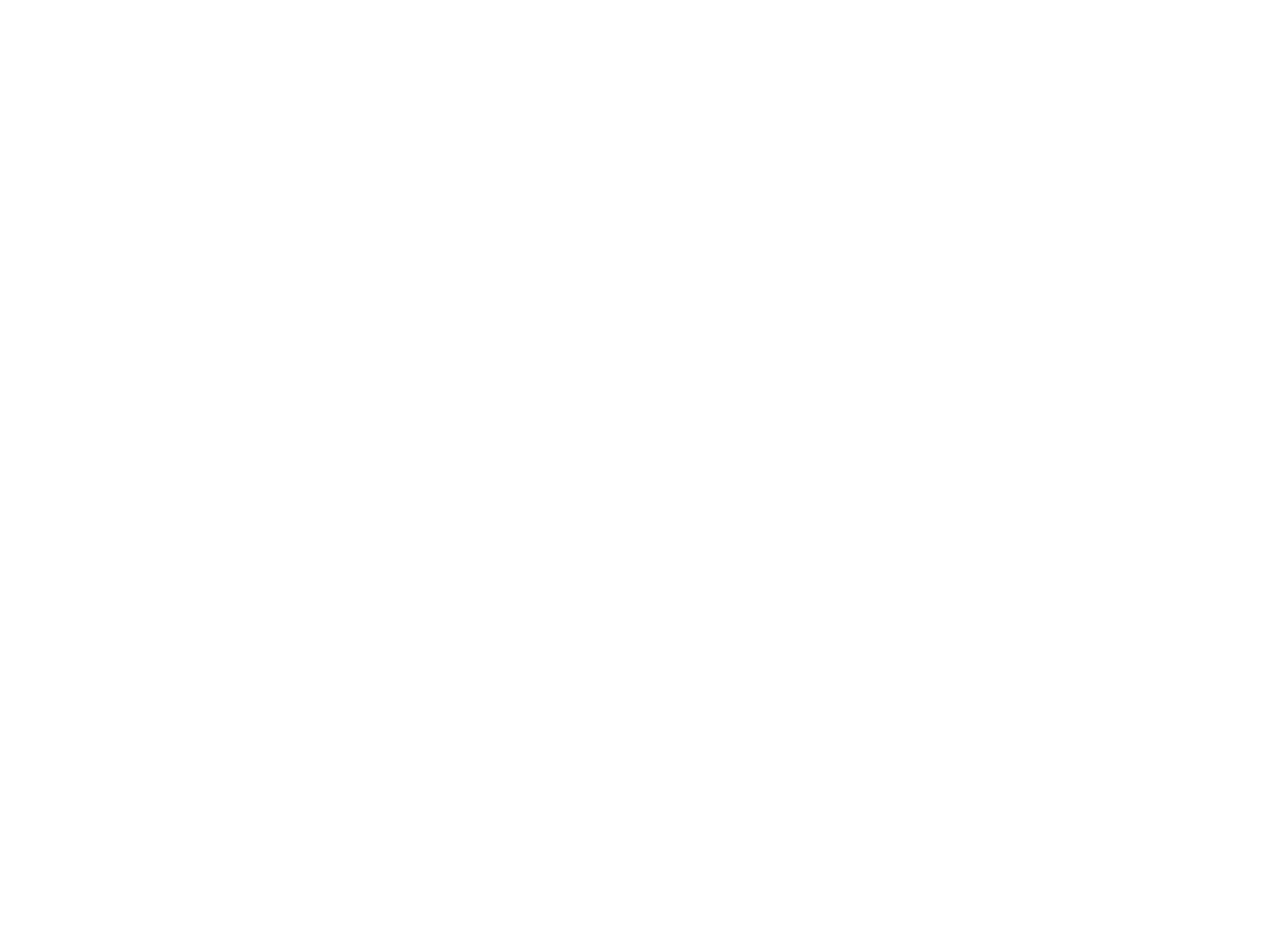
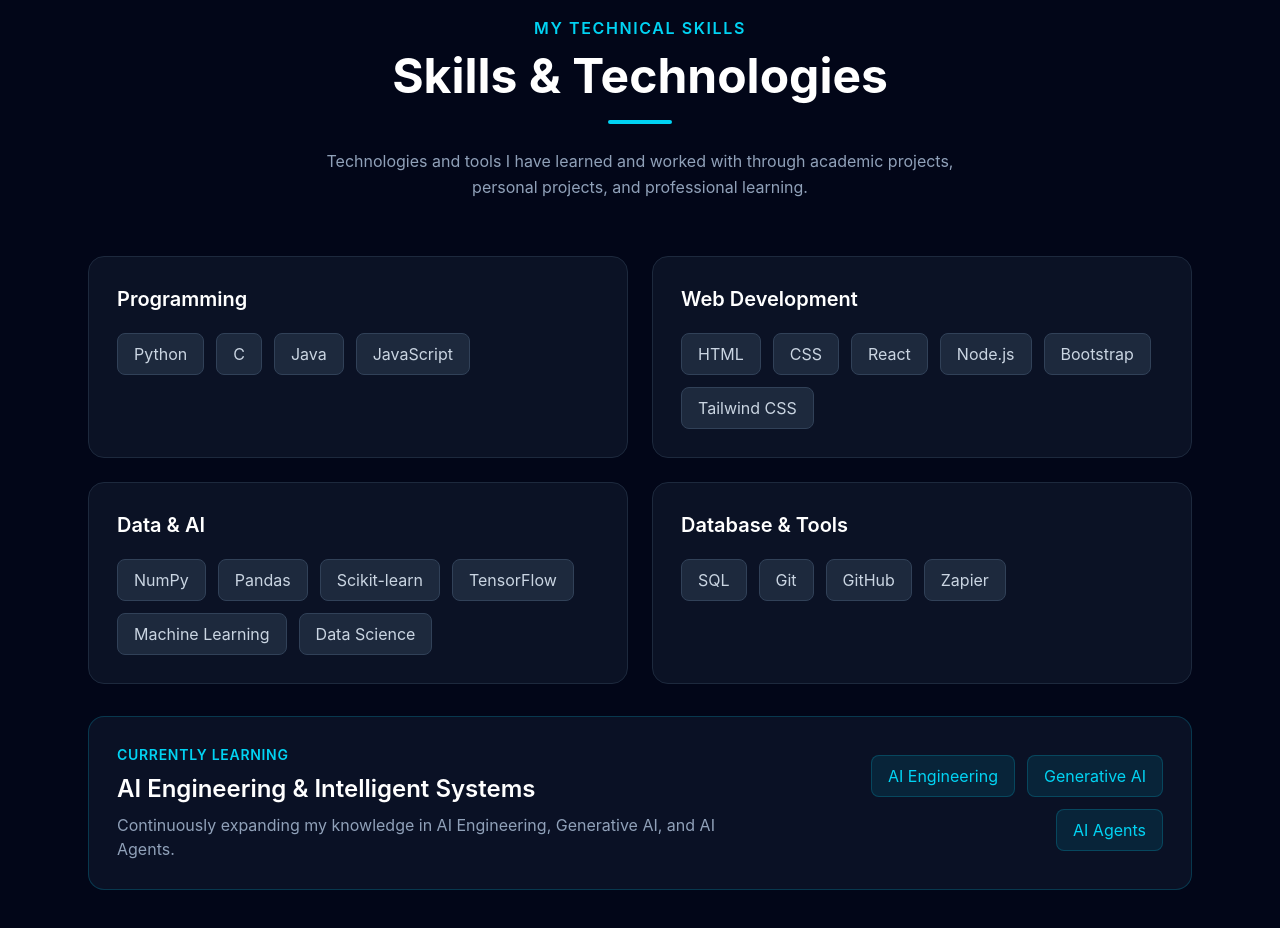
Before and after one commit to Jeweldas26/jewel-portfolio, a React (Vite) app: page / in a window 1280 px wide. Shown: the part 1820-2748 px from the top of the page. Before the commit the page ends 1740 px from the top, so only its background shows below. Built offline with nearby package versions, Linux system fonts and the light colour scheme.

Commit message:
Add skill section

```diff
--- a/src/App.jsx
+++ b/src/App.jsx
@@ -1,6 +1,7 @@
 import Navbar from "./components/Navbar"
 import Hero from "./components/Hero"
 import About from "./components/About"
+import Skills from "./components/Skills"
 
 function App() {
   return (
@@ -11,6 +12,7 @@
       <main>
         <Hero />
         <About />
+        <Skills />
       </main>
 
     </div>
--- /dev/null
+++ b/src/components/Skills.jsx
@@ -0,0 +1,138 @@
+const skillCategories = [
+  {
+    title: "Programming",
+    skills: ["Python", "C", "Java", "JavaScript"],
+  },
+  {
+    title: "Web Development",
+    skills: [
+      "HTML",
+      "CSS",
+      "React",
+      "Node.js",
+      "Bootstrap",
+      "Tailwind CSS",
+    ],
+  },
+  {
+    title: "Data & AI",
+    skills: [
+      "NumPy",
+      "Pandas",
+      "Scikit-learn",
+      "TensorFlow",
+      "Machine Learning",
+      "Data Science",
+    ],
+  },
+  {
+    title: "Database & Tools",
+    skills: ["SQL", "Git", "GitHub", "Zapier"],
+  },
+];
+
+function Skills() {
+  return (
+    <section
+      id="skills"
+      className="bg-slate-950 text-white py-24"
+    >
+      <div className="max-w-6xl mx-auto px-6">
+
+        {/* Section Heading */}
+        <div className="text-center mb-14">
+
+          <p className="text-cyan-400 font-semibold tracking-widest uppercase mb-3">
+            My Technical Skills
+          </p>
+
+          <h2 className="text-4xl md:text-5xl font-bold">
+            Skills & Technologies
+          </h2>
+
+          <div className="w-16 h-1 bg-cyan-400 mx-auto mt-5 rounded-full"></div>
+
+          <p className="text-slate-400 max-w-2xl mx-auto mt-6 leading-relaxed">
+            Technologies and tools I have learned and worked with through
+            academic projects, personal projects, and professional learning.
+          </p>
+
+        </div>
+
+        {/* Skill Categories */}
+        <div className="grid md:grid-cols-2 gap-6">
+
+          {skillCategories.map((category) => (
+            <div
+              key={category.title}
+              className="bg-slate-900/70 border border-slate-800 rounded-2xl p-7 hover:border-cyan-400/50 transition duration-300"
+            >
+
+              <h3 className="text-xl font-semibold mb-5">
+                {category.title}
+              </h3>
+
+              <div className="flex flex-wrap gap-3">
+
+                {category.skills.map((skill) => (
+                  <span
+                    key={skill}
+                    className="px-4 py-2 rounded-lg bg-slate-800 text-slate-300 border border-slate-700 hover:border-cyan-400 hover:text-cyan-400 transition duration-300"
+                  >
+                    {skill}
+                  </span>
+                ))}
+
+              </div>
+
+            </div>
+          ))}
+
+        </div>
+
+        {/* Currently Learning */}
+        <div className="mt-8 bg-slate-900/70 border border-cyan-400/20 rounded-2xl p-7">
+
+          <div className="flex flex-col md:flex-row md:items-center md:justify-between gap-5">
+
+            <div>
+              <p className="text-cyan-400 text-sm font-semibold uppercase tracking-wider mb-2">
+                Currently Learning
+              </p>
+
+              <h3 className="text-2xl font-semibold">
+                AI Engineering & Intelligent Systems
+              </h3>
+
+              <p className="text-slate-400 mt-2">
+                Continuously expanding my knowledge in AI Engineering,
+                Generative AI, and AI Agents.
+              </p>
+            </div>
+
+            <div className="flex flex-wrap gap-3 md:justify-end">
+
+              <span className="px-4 py-2 rounded-lg bg-cyan-400/10 text-cyan-400 border border-cyan-400/20">
+                AI Engineering
+              </span>
+
+              <span className="px-4 py-2 rounded-lg bg-cyan-400/10 text-cyan-400 border border-cyan-400/20">
+                Generative AI
+              </span>
+
+              <span className="px-4 py-2 rounded-lg bg-cyan-400/10 text-cyan-400 border border-cyan-400/20">
+                AI Agents
+              </span>
+
+            </div>
+
+          </div>
+
+        </div>
+
+      </div>
+    </section>
+  );
+}
+
+export default Skills;
```
